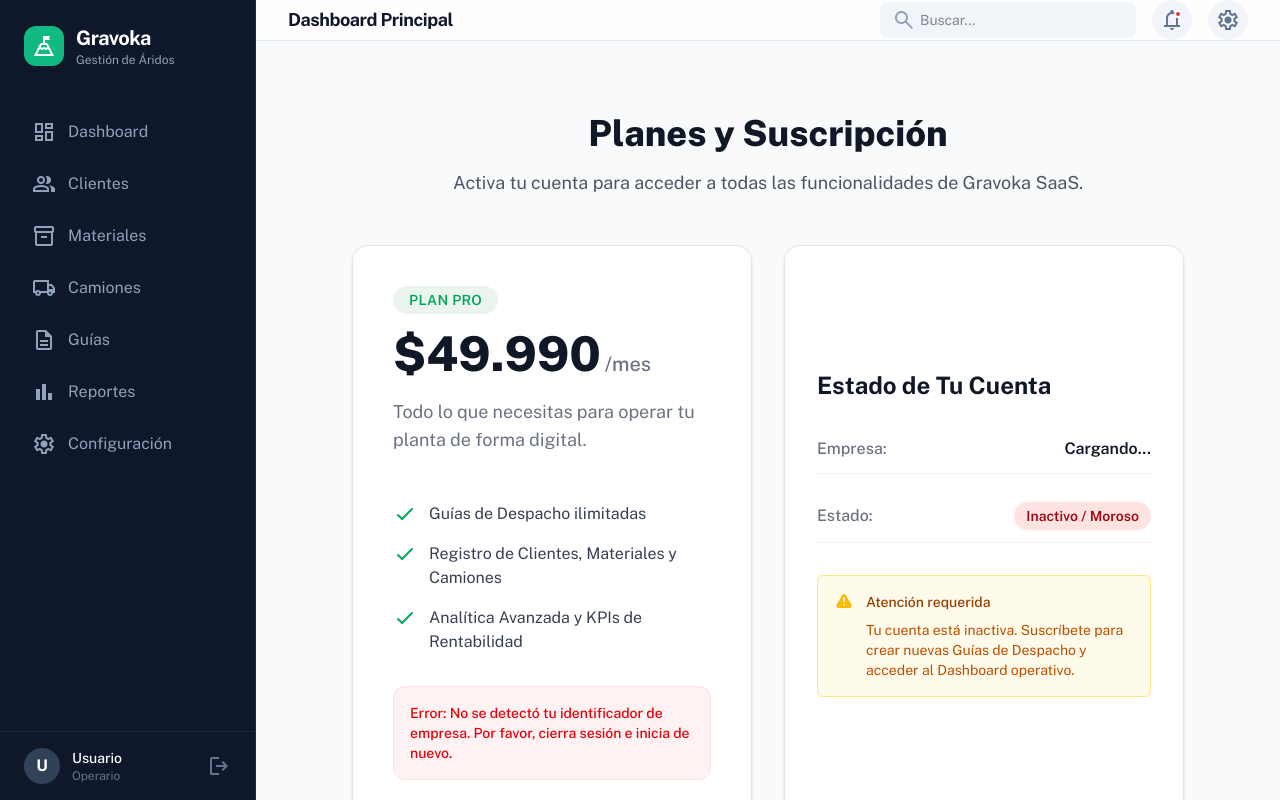
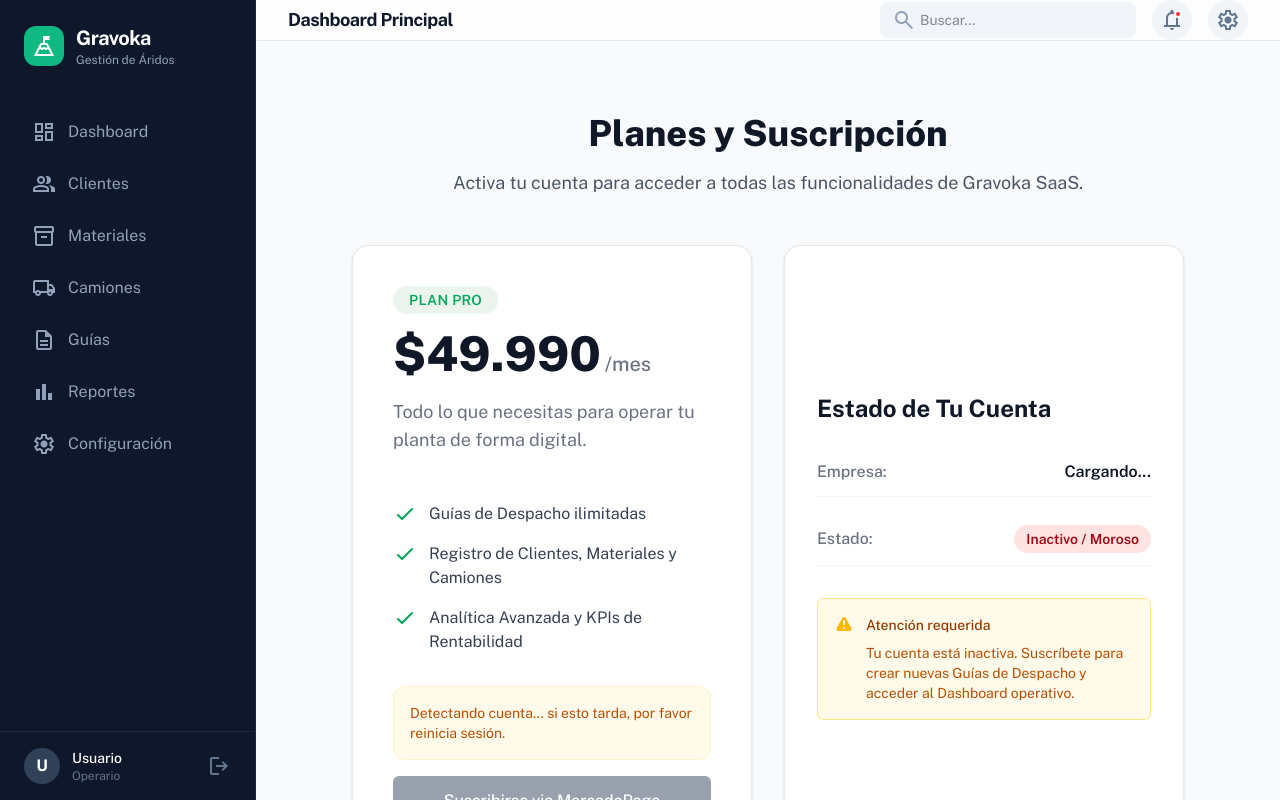
Before and after one commit to gravokaapp-byte/gravoka-saas, a Next.js app: page /suscripcion in a window 1280 px wide. Built offline with nearby package versions, Linux system fonts and the light colour scheme; no server answers; the database is empty; sample sign-in values are in the browser's storage.

Commit message:
fix: make subscription form more robust with client-side profile fallback

```diff
--- a/src/components/SubscriptionForm.tsx
+++ b/src/components/SubscriptionForm.tsx
@@ -1,20 +1,32 @@
 'use client';
 
-import { useState } from 'react';
+import { useState, useEffect } from 'react';
 import { useAuth } from '@/context/AuthContext';
 
-export default function SubscriptionForm({ empresaId }: { empresaId: string }) {
+export default function SubscriptionForm({ empresaId: initialEmpresaId }: { empresaId?: string }) {
+  const { profile, loading: authLoading } = useAuth();
   const [loading, setLoading] = useState(false);
   const [error, setError] = useState<string | null>(null);
+  const [empresaId, setEmpresaId] = useState(initialEmpresaId || '');
 
-  const handleSubscribe = async (isTest: boolean) => {
+  useEffect(() => {
+    if (!empresaId && profile?.empresa_id) {
+      setEmpresaId(profile.empresa_id);
+    }
+  }, [profile, empresaId]);
+
+  const handleSubscribe = async () => {
+    if (!empresaId) {
+       setError("No se detectó tu sesión. Por favor, recarga la página.");
+       return;
+    }
+
     setLoading(true);
     setError(null);
 
     try {
       const formData = new FormData();
       formData.append('empresaId', empresaId);
-      if (isTest) formData.append('isTest', 'true');
 
       const response = await fetch('/api/checkout/proceso', {
         method: 'POST',
@@ -42,10 +54,10 @@
     }
   };
 
-  if (!empresaId) {
+  if (authLoading) {
     return (
-      <div className="p-4 bg-red-50 border border-red-100 rounded-xl text-red-600 text-sm font-medium">
-        Error: No se detectó tu identificador de empresa. Por favor, cierra sesión e inicia de nuevo.
+      <div className="w-full flex justify-center py-3">
+        <div className="size-5 border-2 border-primary/30 border-t-primary rounded-full animate-spin" />
       </div>
     );
   }
@@ -58,12 +70,18 @@
         </div>
       )}
 
+      {!empresaId && !error && (
+         <div className="p-4 bg-amber-50 border border-amber-100 rounded-xl text-amber-700 text-sm">
+           Detectando cuenta... si esto tarda, por favor reinicia sesión.
+         </div>
+      )}
+
       <button
         type="button"
-        onClick={() => handleSubscribe(false)}
-        disabled={loading}
+        onClick={handleSubscribe}
+        disabled={loading || !empresaId}
         className={`w-full flex items-center justify-center px-5 py-3 border border-transparent text-base font-medium rounded-md text-white transition-colors duration-200 ${
-          loading ? 'bg-emerald-400 cursor-wait' : 'bg-[#00A859] hover:bg-emerald-600'
+          (loading || !empresaId) ? 'bg-gray-400 cursor-not-allowed' : 'bg-[#00A859] hover:bg-emerald-600'
         }`}
       >
         {loading ? (
```
